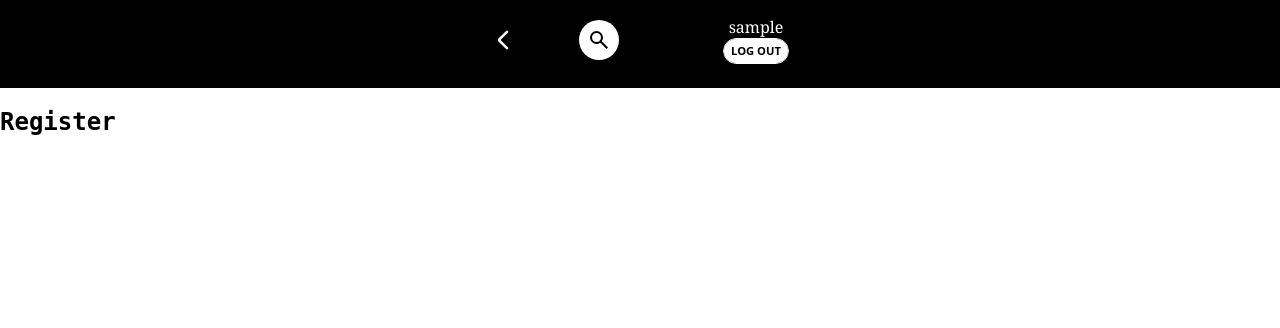
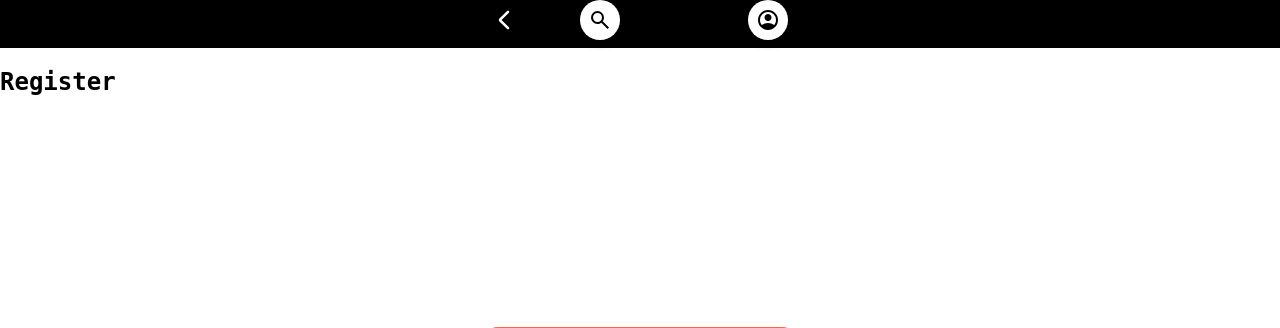
Before and after one commit to dangliseth/mysqlPython, a Flask app: template invemp/templates/auth/register.html in a window 1280 px wide. Shown: the top 328 px of the page. Run offline with Flask 3, Linux system fonts and the light colour scheme; the visitor is signed in with stand-in values (Sample User, id 1); tables that the repository leaves empty hold one stand-in row (values such as "Sample post"); the template is opened without the code that fills it: most values are stand-ins (such as "Sample title", 1, 10 or a date in 2020).

Commit message:
profile icon

```diff
--- a/invemp/__init__.py
+++ b/invemp/__init__.py
@@ -1,5 +1,4 @@
 from flask import (Flask, redirect, url_for)
-
 
 
 def create_app(test_config=None):
--- a/invemp/static/style.css
+++ b/invemp/static/style.css
@@ -58,12 +58,75 @@ nav h1 {
   align-self: center;
   color: white;
 }
-nav ul li#current-user {
+/* Profile Toggle Styling */
+.profile {
+  position: relative;
+  display: inline-block;
+  padding-left: 4rem;
+  align-self: center;
+  align-items: center;
+}
+
+/* Hide the checkbox input */
+#profile-toggle {
+  display: none;
+}
+
+/* Style the profile icon */
+#profile-icon {
+  cursor: pointer;
+  background-color: white;
+  color: black;
+  padding: 0.5rem;
+  border-radius: 50%;
+  display: flex;
+  align-content: center;
+  justify-content: center;
+  box-shadow: 0 4px 8px rgba(0, 0, 0, 0.2);
+  transition: background-color 0.3s ease, transform 0.2s ease;
+}
+#profile-icon:hover {
+  border-radius: 15px;
+  transform: scale(1.1);
+  background-color: #7f87f7;
+  transition: all 0.4s cubic-bezier(0.4, 0, 0.2, 1);
+}
+
+/* Hide profile dropdown by default */
+ul.profile {
+  display: none;
+  position: absolute;
+  right: 0;
+  top: 120%;
+  background: white;
+  border: 1px solid #ccc;
+  border-radius: 8px;
+  box-shadow: 0 4px 8px rgba(0,0,0,0.2);
+  min-width: 160px;
+  z-index: 2000;
+  padding: 0.5rem 0;
+  margin: 0;
+  flex-direction: column;
+  gap: 0.5rem;
   list-style: none;
-  color: white
 }
-nav ul li#current-user {
-  text-align: center;
+
+/* Show profile dropdown when checkbox is checked */
+#profile-toggle:checked ~ #profile-icon ~ ul.profile {
+  display: flex;
+}
+
+/* Profile dropdown items */
+ul.profile li {
+  padding: 0.5rem 1rem;
+  color: #333;
+  cursor: pointer;
+  text-align: left;
+}
+ul.profile li#current-user {
+  font-weight: bold;
+  color: black;
+  cursor: default;
 }
 /* From Uiverse.io by doniaskima */
 nav a.btn-53,
--- a/invemp/templates/base.html
+++ b/invemp/templates/base.html
@@ -135,7 +135,8 @@
   {% endif %}
   {% if g.user %}
   <!-- Filter Form -->
-  <form method="get" action="{{ url_for('dashboard_user.filter_items', table_name=table_name) }}" id="filter-form">
+  <form method="get" action="{{ url_for('dashboard_user.filter_items', table_name=table_name) }}"
+  id="filter-form">
     <input type="checkbox" id="filter-toggle" class="filter-toggle">
     <label for="filter-toggle" id="filter-icon">
       <img src="{{ url_for('static', filename='icons/search.svg') }}" alt="Search" class="filter-icon-img">
@@ -158,6 +159,12 @@
       </div>
     </div>
   </form>
+  <section class="profile">
+    <input type="checkbox" id="profile-toggle">
+    <label for="profile-toggle" id="profile-icon">
+      <img src="{{ url_for('static', filename='icons/profile_icon.svg') }}"
+      alt="profile" class="profile-icon-img">
+    </label>
     <ul class="profile">
       <li id="current-user"><span>{{ g.user[1] }}</span>
       <li><a href="{{ url_for('auth.logout') }}" class="btn-53">
@@ -170,6 +177,7 @@
         </div>
       </a>
     </ul>
+  </section>
   {% endif %}
 </nav>
 {% endif %}
```
Also changed, not shown: invemp/templates/dashboard/update_modal.html (added, +64 -0 lines), invemp/static/icons/profile_icon.svg (added). Lines whose indentation alone changed are shown as unchanged.
